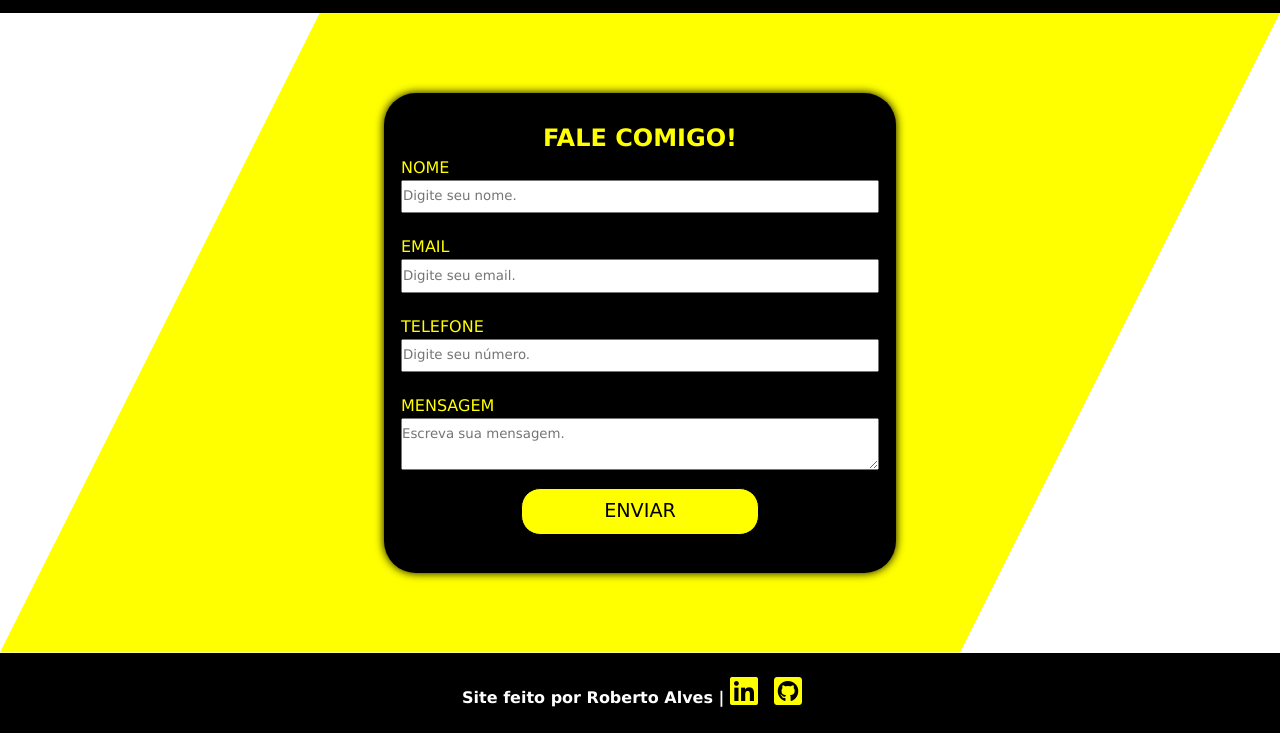
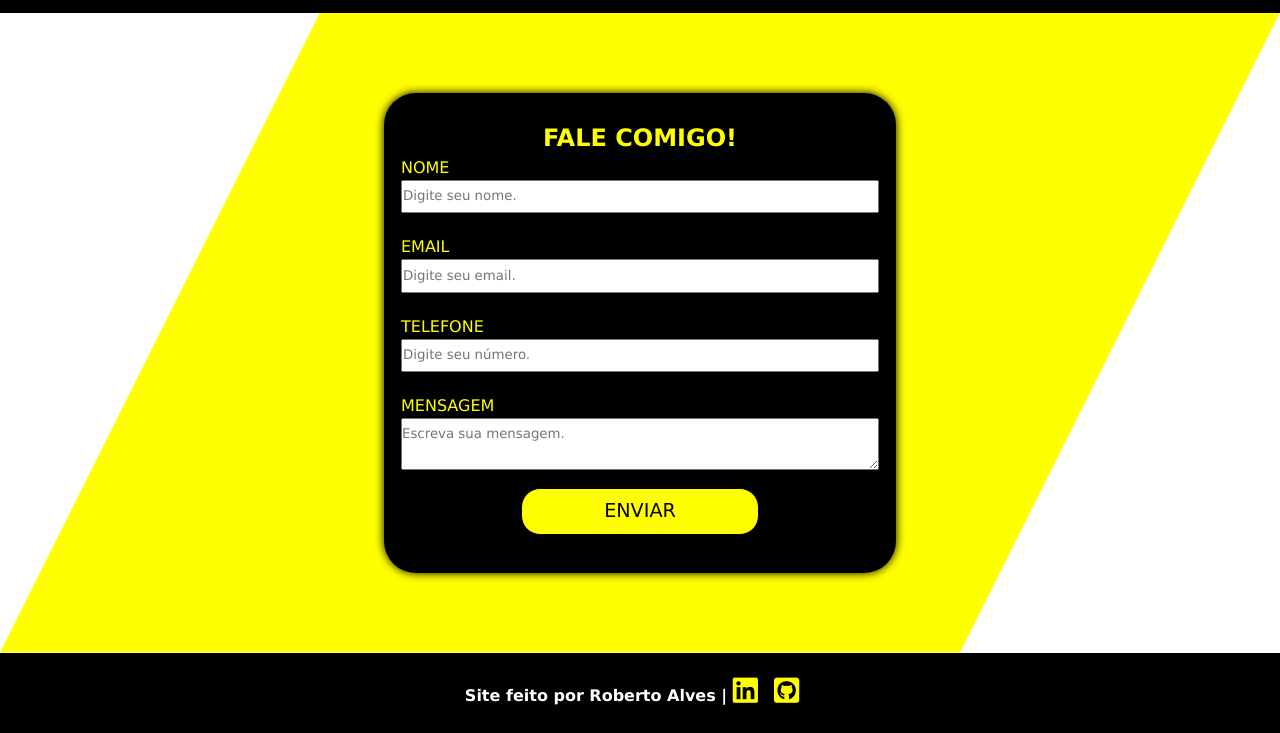
Before and after one commit to betocode/betocode.github.io, a website: page index.html in a window 1280 px wide. Shown: the part 1789-2522 px from the top of the page. Drawn offline with nearby package versions, Linux system fonts and the light colour scheme.

Commit message:
social media 2

```diff
--- a/scss/main.scss
+++ b/scss/main.scss
@@ -291,7 +291,7 @@ footer{
     }
     i{
       display:inline-block;
-      font-size:2rem;
+      font-size:1.8rem;
       margin-right:1rem;
       &:hover{
         color:white;
```
Also changed, not shown: index.html (+7 -0 lines), dist/main.css.
